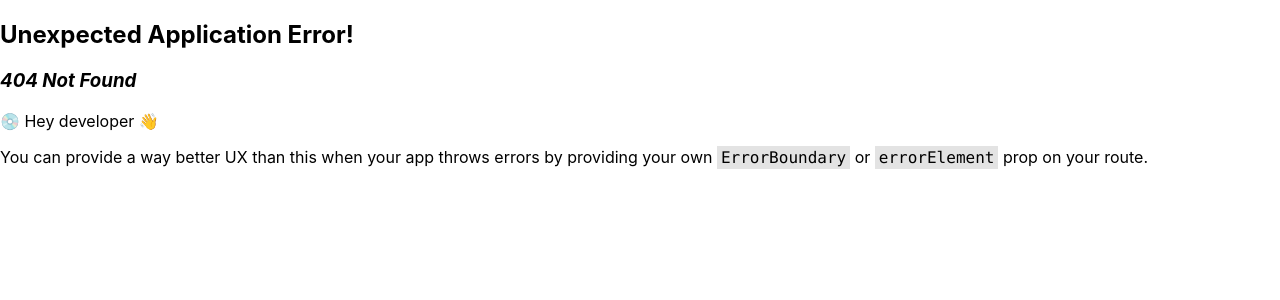
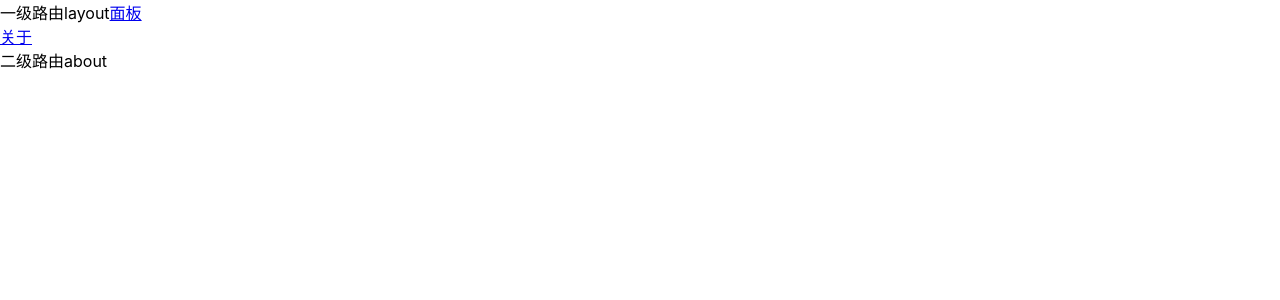
Before and after one commit to Peng-JL/react-router-pro, a React (Create React App) app: page /about in a window 1280 px wide. Before the commit this address had no page. Shown: the top 300 px of the page. Built offline with nearby package versions, Linux system fonts and the light colour scheme.

Commit message:
嵌套路由配置

```diff
--- /dev/null
+++ b/src/page/About/index.js
@@ -0,0 +1,9 @@
+const About = () => {
+  return (
+    <div>
+        二级路由about
+    </div>
+  );
+};
+
+export default About;
--- /dev/null
+++ b/src/page/Board/index.js
@@ -0,0 +1,9 @@
+const Board = () => {
+  return (
+    <div>
+        二级路由board
+    </div>
+  );
+};
+
+export default Board;
--- /dev/null
+++ b/src/page/Layout/index.js
@@ -0,0 +1,14 @@
+import { Link, Outlet } from 'react-router-dom'
+const Layout = () => {
+    return (
+        <div>
+            一级路由layout
+            <Link to="/board">面板</Link>
+            <br />
+            <Link to="/about">关于</Link>
+            <Outlet />
+        </div>
+    );
+};
+
+export default Layout;
```
Also changed, not shown: src/router/index.js (+18 -0 lines).
